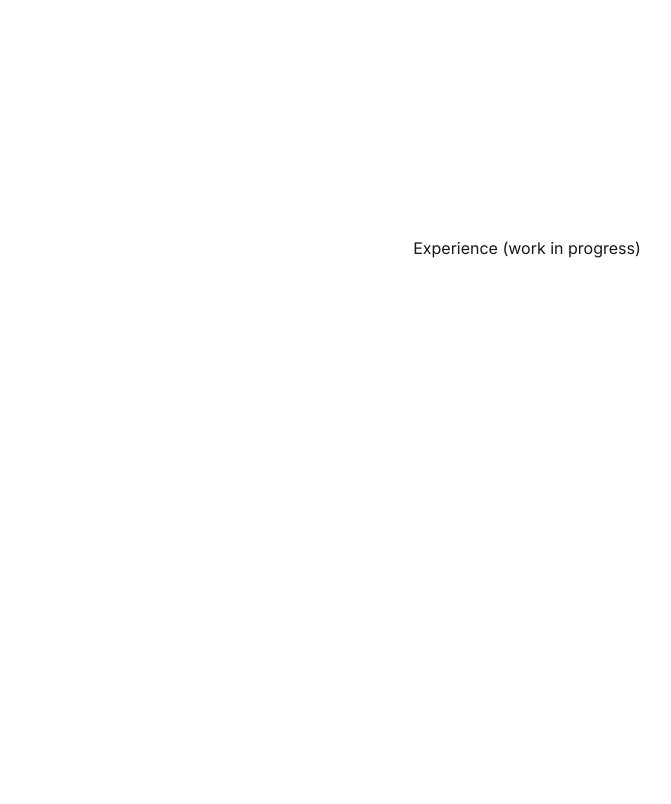
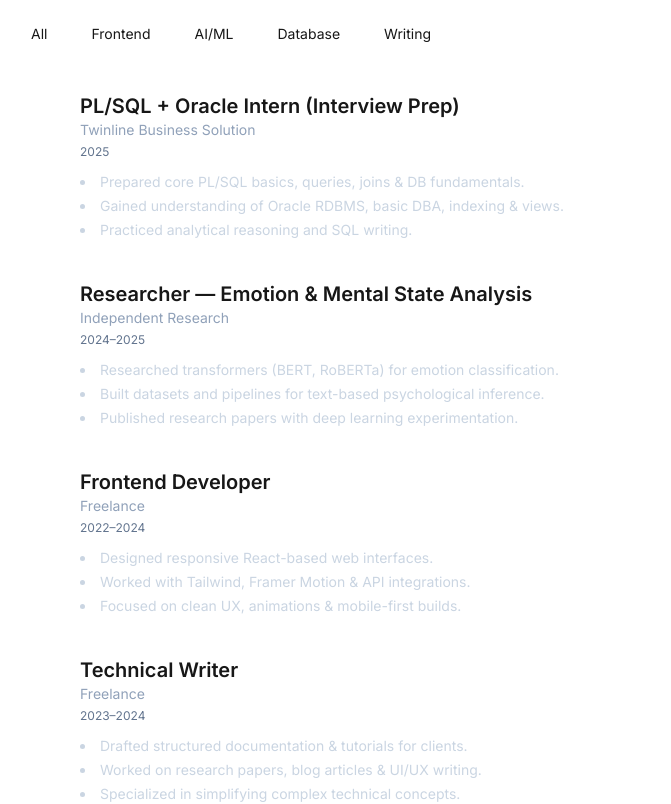
Before and after one commit to jagriti-12/jagriti-portfolio, a Next.js app: page / in a window 1280 px wide. Shown: the part 3220-4024 px from the top of the page, without its empty margins (113-784 px from the left). Built offline with nearby package versions, Linux system fonts and the light colour scheme.

Commit message:
ExperienceSection Update

```diff
--- a/src/app/page.tsx
+++ b/src/app/page.tsx
@@ -4,6 +4,7 @@ import ChatWidget from "@/components/ChatWidget/ChatWidget";
 import ProjectsSection from "@/components/Projects";
 import AboutSection from "@/components/About";
 import TechSection from "@/components/Tech";
+import ExperienceSection from "@/components/Experience";
 
 
 
@@ -17,7 +18,7 @@ export default function Home() {
         <AboutSection />
         <ProjectsSection />
         <TechSection />
-        <section id="experience" className="min-h-screen flex items-center justify-center">Experience (work in progress)</section>
+        <ExperienceSection />
         <section id="certifications" className="min-h-screen flex items-center justify-center">Certifications (work in progress)</section>
         <section id="resume" className="min-h-screen flex items-center justify-center">Resume (work in progress)</section>
         <section id="contact" className="min-h-screen flex items-center justify-center">Contact (work in progress)</section>
--- /dev/null
+++ b/src/components/Experience/TimelineItem.tsx
@@ -0,0 +1,27 @@
+import { motion } from "framer-motion";
+import { ExperienceItem } from "./experience-data";
+
+export default function TimelineItem({ item }: { item: ExperienceItem }) {
+    return (
+        <motion.div
+            initial={{ opacity: 0, x: -20 }}
+            whileInView={{ opacity: 1, x: 0 }}
+            viewport={{ once: true }}
+            transition={{ duration: 0.4 }}
+            className="relative pl-12"
+        >
+            {/* Line + Dot */}
+            <div className="absolute left-0 top-2 w-3 h-3 rounded-full bg-gradient-to-r from-primary to-accent shadow-glow"></div>
+
+            <h3 className="text-xl font-semibold">{item.role}</h3>
+            <p className="text-sm text-slate-400">{item.company}</p>
+            <p className="text-xs mt-1 text-slate-500">{item.duration}</p>
+
+            <ul className="mt-3 list-disc list-inside text-slate-300 text-sm flex flex-col gap-1">
+                {item.description.map((d, i) => (
+                    <li key={i}>{d}</li>
+                ))}
+            </ul>
+        </motion.div>
+    );
+}
--- /dev/null
+++ b/src/components/Experience/experience-data.ts
@@ -0,0 +1,59 @@
+export type ExperienceItem = {
+    id: string;
+    company: string;
+    role: string;
+    duration: string;
+    description: string[];
+    category: string; // used for filtering
+};
+
+export const EXPERIENCE: ExperienceItem[] = [
+    {
+        id: "twinline-interview",
+        company: "Twinline Business Solution",
+        role: "PL/SQL + Oracle Intern (Interview Prep)",
+        duration: "2025",
+        description: [
+            "Prepared core PL/SQL basics, queries, joins & DB fundamentals.",
+            "Gained understanding of Oracle RDBMS, basic DBA, indexing & views.",
+            "Practiced analytical reasoning and SQL writing."
+        ],
+        category: "Database"
+    },
+    {
+        id: "emotion-research",
+        company: "Independent Research",
+        role: "Researcher — Emotion & Mental State Analysis",
+        duration: "2024–2025",
+        description: [
+            "Researched transformers (BERT, RoBERTa) for emotion classification.",
+            "Built datasets and pipelines for text-based psychological inference.",
+            "Published research papers with deep learning experimentation."
+        ],
+        category: "AI/ML"
+    },
+    {
+        id: "frontend-react",
+        company: "Freelance",
+        role: "Frontend Developer",
+        duration: "2022–2024",
+        description: [
+            "Designed responsive React-based web interfaces.",
+            "Worked with Tailwind, Framer Motion & API integrations.",
+            "Focused on clean UX, animations & mobile-first builds."
+        ],
+        category: "Frontend"
+    },
+    {
+        id: "content-writing",
+        company: "Freelance",
+        role: "Technical Writer",
+        duration: "2023–2024",
+        description: [
+            "Drafted structured documentation & tutorials for clients.",
+            "Worked on research papers, blog articles & UI/UX writing.",
+            "Specialized in simplifying complex technical concepts."
+        ],
+        category: "Writing"
+    }
+];
--- /dev/null
+++ b/src/components/Experience/index.tsx
@@ -0,0 +1,46 @@
+"use client";
+
+import { useState } from "react";
+import { EXPERIENCE } from "./experience-data";
+import TimelineItem from "./TimelineItem";
+
+export default function ExperienceSection() {
+    const categories = ["All", "Frontend", "AI/ML", "Database", "Writing"];
+    const [selected, setSelected] = useState("All");
+
+    const filtered =
+        selected === "All"
+            ? EXPERIENCE
+            : EXPERIENCE.filter((e) => e.category === selected);
+
+    return (
+        <section id="experience" className="py-24 px-6">
+            <div className="mx-auto max-w-5xl">
+                <h2 className="text-4xl font-bold mb-8">Experience</h2>
+
+                {/* Filters */}
+                <div className="flex gap-3 mb-10 flex-wrap">
+                    {categories.map((cat) => (
+                        <button
+                            key={cat}
+                            onClick={() => setSelected(cat)}
+                            className={`px-4 py-2 rounded-full text-sm ${selected === cat
+                                    ? "bg-gradient-to-r from-primary to-accent"
+                                    : "bg-white/10"
+                                }`}
+                        >
+                            {cat}
+                        </button>
+                    ))}
+                </div>
+
+                {/* Timeline */}
+                <div className="border-l border-white/10 pl-4 flex flex-col gap-10">
+                    {filtered.map((item) => (
+                        <TimelineItem key={item.id} item={item} />
+                    ))}
+                </div>
+            </div>
+        </section>
+    );
+}
```
